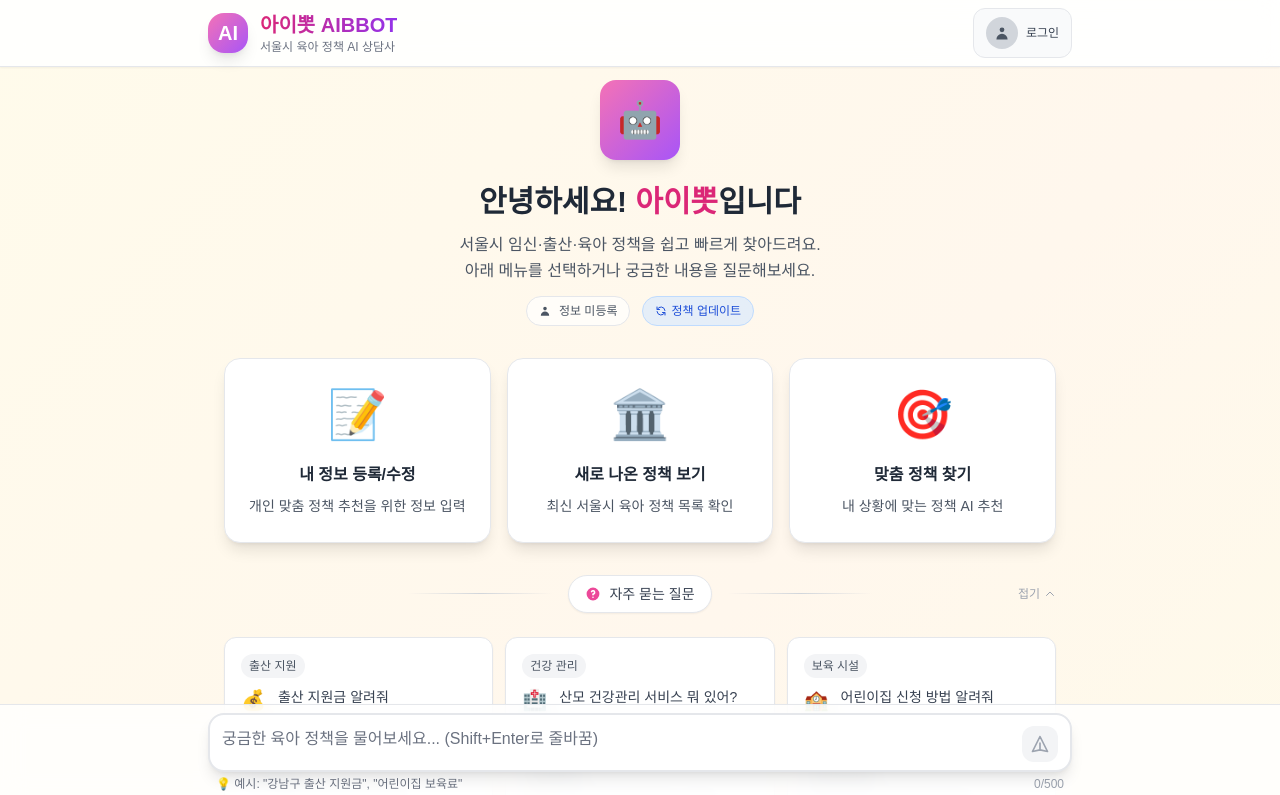
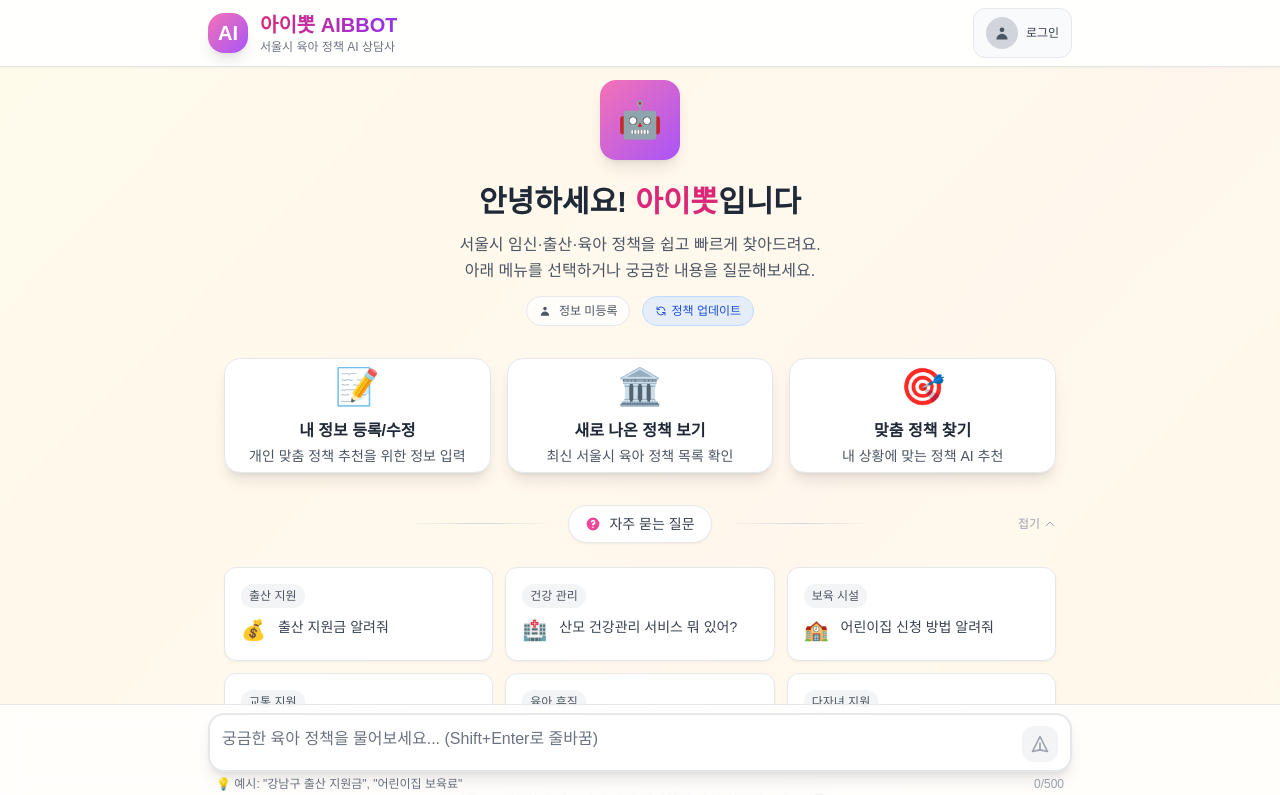
Before and after one commit to DonggunSe0/aibbot, a React (Vite) app in the folder frontend/: page / in a window 1280 px wide. Shown: the top 795 px of the page. Built offline with nearby package versions, Linux system fonts and the light colour scheme.

Commit message:
사이즈 조절

```diff
--- a/frontend/src/components/interactive/MenuSelector.jsx
+++ b/frontend/src/components/interactive/MenuSelector.jsx
@@ -27,20 +27,20 @@ function MenuSelector({ onSelect }) {
         <button
           key={index}
           onClick={() => onSelect(menu.label)}
-          className="group relative bg-white rounded-2xl shadow-lg hover:shadow-xl transition-all duration-300 transform hover:-translate-y-1 border border-gray-200 p-6 text-center overflow-hidden"
+          className="group relative bg-white rounded-2xl shadow-lg hover:shadow-xl transition-all duration-300 transform hover:-translate-y-1 border border-gray-200 p-1 text-center overflow-hidden"
         >
           {/* 배경 그라데이션 효과 */}
           <div className={`absolute inset-0 bg-gradient-to-br ${menu.color} opacity-0 group-hover:opacity-5 transition-opacity duration-300`} />
 
           {/* 이모지 */}
-          <div className="relative mb-4">
-            <div className="inline-flex items-center justify-center w-16 h-16 rounded-2xl group-hover:scale-110 transition-transform duration-300">
-              <span className="text-5xl">{menu.emoji}</span>
+          <div className="relative mb-2">
+            <div className="inline-flex items-center justify-center w-16 h-12 rounded-2xl group-hover:scale-110 transition-transform duration-300">
+              <span className="text-4xl">{menu.emoji}</span>
             </div>
           </div>
 
           {/* 제목 */}
-          <h3 className="relative font-semibold text-gray-800 mb-2 group-hover:text-gray-900 transition-colors">
+          <h3 className="relative font-semibold text-gray-800 mb-0.5 group-hover:text-gray-900 transition-colors">
             {menu.label}
           </h3>
 
```
